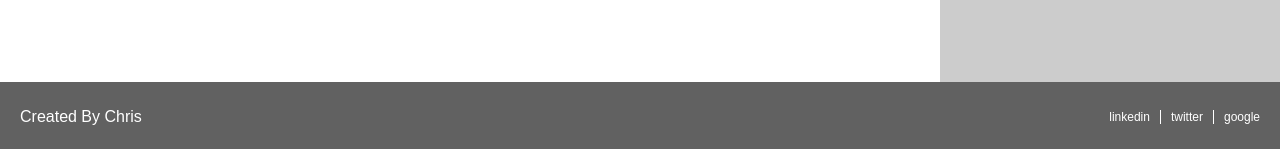
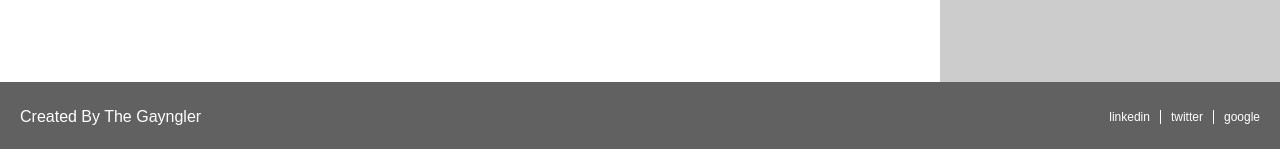
Before and after one commit to astericky/adonisthedemigod, a Jekyll site: the page built from index.html, in a window 1280 px wide. Shown: the part 866-1015 px from the top of the page. Built offline with Jekyll 4.4.1, drawn with Linux system fonts in a browser that asks for light colours; nearby versions of some CDN libraries; some web fonts are replaced; the list of posts is cut into pages by our own code.

Commit message:
Fix the Footer name

```diff
--- a/_includes/footer.html
+++ b/_includes/footer.html
@@ -1,6 +1,6 @@
 <footer class="footer">
 
-    <p class="copyright">Created By Chris</p>
+    <p class="copyright">Created By The Gayngler</p>
 
     <ul class="social-media">
         <li class="linkedin"><a href="http://linkedin.com/in/christopherjohansanders/">linkedin</a></li>
```
Also changed, not shown: 3 other files.
